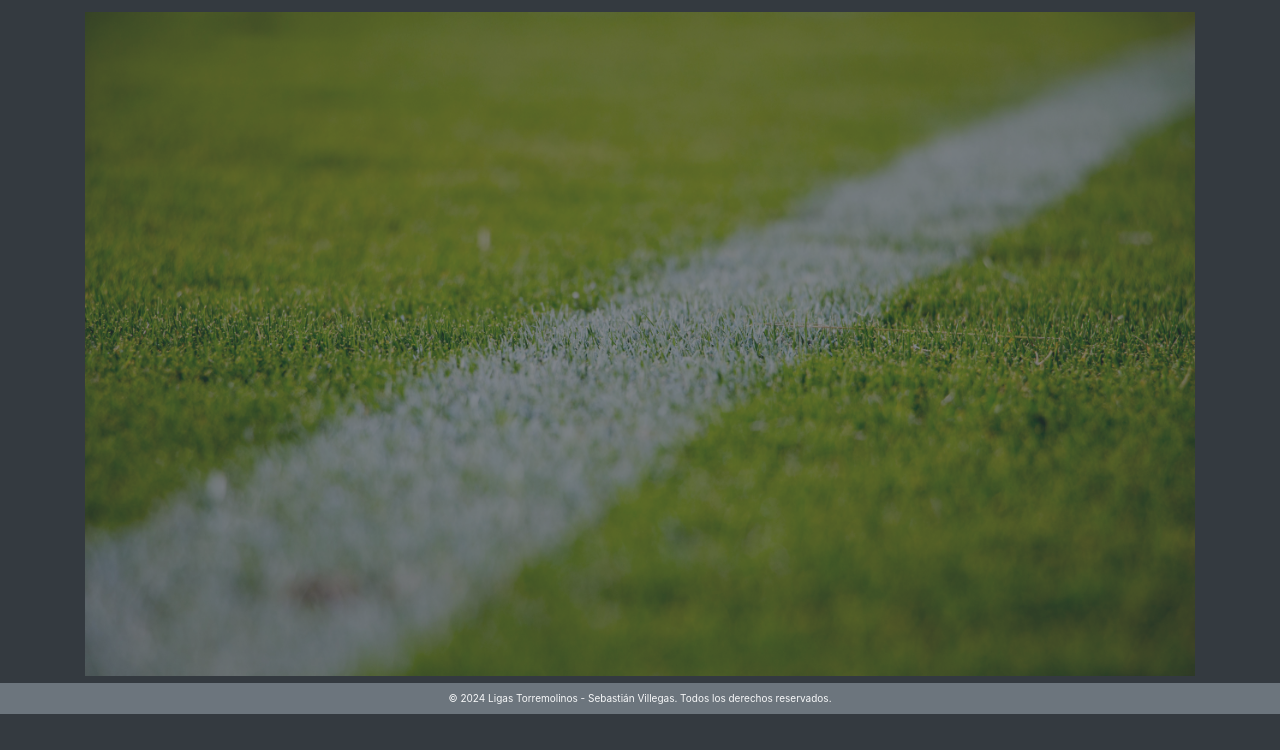
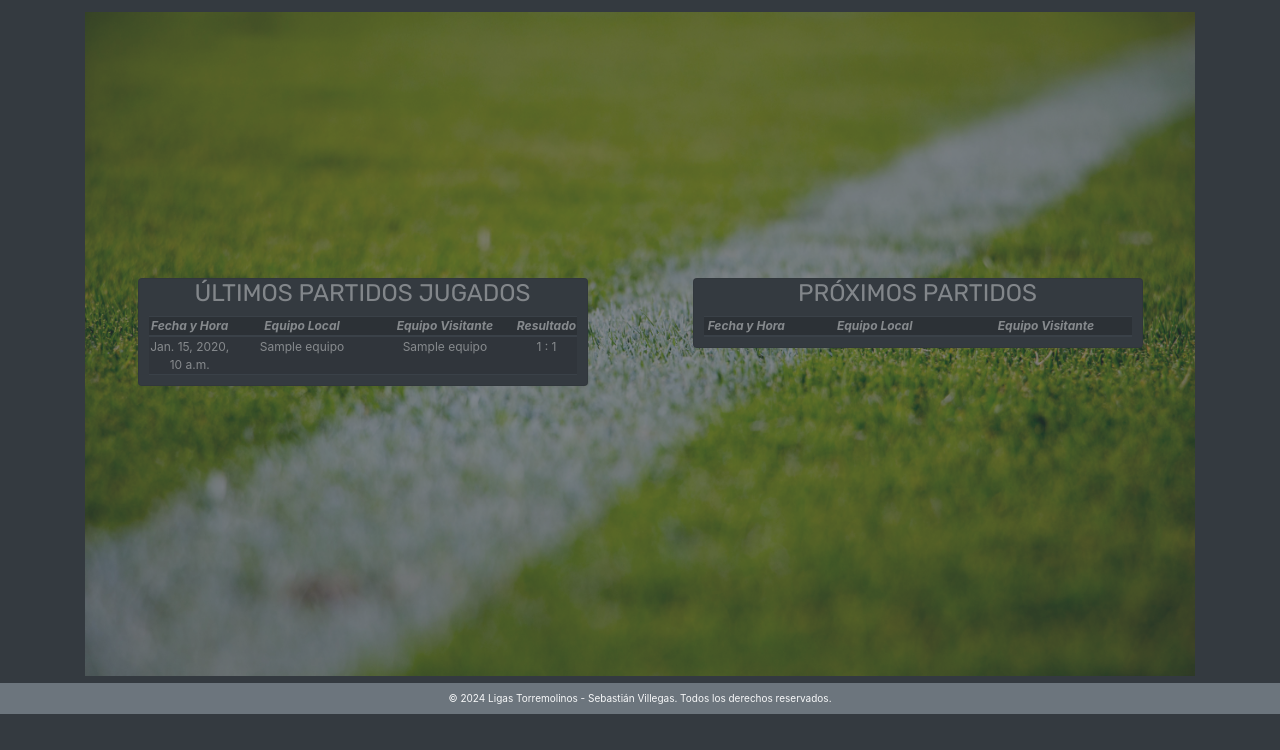
Before and after one commit to sebastianvillegas7/LigasTorremolinos, a Django app: page /home/ in a window 1280 px wide. Shown: the part 50-800 px from the top of the page. Run offline with Django 5.2, Linux system fonts and the light colour scheme; tables that the repository leaves empty hold one stand-in row (values such as "Sample post"); lists and menus that the app fills with data are empty; some libraries are stand-ins or nearby versions; some web fonts are replaced.

Commit message:
tablas home ok

```diff
--- a/appLigas/templates/home.html
+++ b/appLigas/templates/home.html
@@ -3,8 +3,73 @@
 {% block titulo %} Ligas Torremolinos {% endblock %}
 
 {% block contenido %}
-    <div id="home" class="background-image">
-        <!-- Contenido de tu página aquí -->
+    <div id="home" class="background-image d-flex align-items-center justify-content-center">
+        <div class="container">
+            <div class="row justify-content-center">
+                <div class="col-md-6">
+                    <div class="card bg-dark text-light mb-4">
+                        <h4 class="text-center" style="font-family: 'Rubik', sans-serif;
+                        font-optical-sizing: auto;
+                        font-weight: 400;
+                        font-style: normal;">ÚLTIMOS PARTIDOS JUGADOS</h4>
+                        <div class="card-body text-center">
+                            <div class="table-responsive">
+                                <table class="table table-striped table-dark text-light custom-table">
+                                    <thead>
+                                        <tr>
+                                            <th style="width: 20%;"><i>Fecha y Hora</i></th>
+                                            <th style="width: 35%;"><i>Equipo Local</i></th>
+                                            <th style="width: 35%;"><i>Equipo Visitante</i></th>
+                                            <th style="width: 10%;"><i>Resultado</i></th>
+                                        </tr>
+                                    </thead>
+                                    <tbody>
+                                        {% for partido in ultimos_partidos_jugados %}
+                                        <tr>
+                                            <td>{{ partido.fecha_hora }}</td>
+                                            <td>{{ partido.id_equipo_local.nombre }}</td>
+                                            <td>{{ partido.id_equipo_visitante.nombre }}</td>
+                                            <td>{{ partido.puntos_local }} : {{ partido.puntos_visitante }}</td>
+                                        </tr>
+                                        {% endfor %}
+                                    </tbody>
+                                </table>
+                            </div>
+                        </div>
+                    </div>
+                </div>
+                <div class="col-md-6">
+                    <div class="card bg-dark text-light mb-4">
+                        <h4 class="text-center" style="font-family: 'Rubik', sans-serif;
+                        font-optical-sizing: auto;
+                        font-weight: 400;
+                        font-style: normal;">PRÓXIMOS PARTIDOS</h4>
+                        <div class="card-body text-center">
+                            <div class="table-responsive">
+                                <table class="table table-striped table-dark text-light custom-table">
+                                    <thead>
+                                        <tr>
+                                            <th style="width: 20%;"><i>Fecha y Hora</i></th>
+                                            <th style="width: 40%;"><i>Equipo Local</i></th>
+                                            <th style="width: 40%;"><i>Equipo Visitante</i></th>
+                                        </tr>
+                                    </thead>
+                                    <tbody>
+                                        {% for partido in proximos_partidos %}
+                                        <tr>
+                                            <td>{{ partido.fecha_hora }}</td>
+                                            <td>{{ partido.id_equipo_local.nombre }}</td>
+                                            <td>{{ partido.id_equipo_visitante.nombre }}</td>
+                                        </tr>
+                                        {% endfor %}
+                                    </tbody>
+                                </table>
+                            </div>
+                        </div>
+                    </div>
+                </div>
+            </div>
+        </div>
     </div>
 
     <style>
@@ -16,5 +81,21 @@
             margin-bottom: 7px;
             opacity: 0.4;
         }
+        .custom-table {
+            padding: 0%;
+            margin: 0%;
+            font-size: 12px; /* Tamaño de fuente de la tabla */
+        }
+        .custom-table th, .custom-table td {
+            padding: 0.4px; /* Espaciado interno de las celdas */
+        }
+        .card {
+            width: 450px; /* Ancho deseado de las tarjetas */
+            margin: auto; /* Centrar las tarjetas vertical y horizontalmente */
+        }
+        .card-body {
+            margin-top: -10px;
+            padding: 10px; /* Espaciado interno del cuerpo de la tarjeta */
+        }
     </style>
 {% endblock %}
--- a/appLigas/views.py
+++ b/appLigas/views.py
@@ -1,20 +1,33 @@
 from django.shortcuts import render
 from django.views import generic
+from django.utils import timezone
 from . import models
-from . import forms
 from .forms import DeporteForm, EquipoForm, InstalacionForm, JugadorForm, PartidoForm
 
 class ListadoView(generic.ListView):
     model = models.Deporte
     template_name = "home.html"
 
-    def get_context_data(self, **kwargs): # no se usa
-        context = super().get_context_data(**kwargs) # no se usa
-        context['instalaciones'] = models.Instalacion.objects.all() # no se usa
-        context['equipos'] = models.Equipo.objects.all() # no se usa
-        context['jugadores'] = models.Jugador.objects.all() # no se usa
-        context['partidos'] = models.Partido.objects.all() # no se usa
+    def get_context_data(self, **kwargs):
+        ultimos_partidos_jugados = models.Partido.objects.filter(fecha_hora__lt=timezone.now()).order_by("-fecha_hora")[:5]
+        proximos_partidos = models.Partido.objects.filter(fecha_hora__gte=timezone.now()).order_by("fecha_hora")[:5]
+
+        context = super().get_context_data(**kwargs)
+        context["ultimos_partidos_jugados"] = ultimos_partidos_jugados
+        context["proximos_partidos"] = proximos_partidos
         return context
+
+# class ListadoView(generic.ListView):
+#     model = models.Deporte
+#     template_name = "home.html"
+
+#     def get_context_data(self, **kwargs): # no se usa
+#         context = super().get_context_data(**kwargs) # no se usa
+#         context['instalaciones'] = models.Instalacion.objects.all() # no se usa
+#         context['equipos'] = models.Equipo.objects.all() # no se usa
+#         context['jugadores'] = models.Jugador.objects.all() # no se usa
+#         context['partidos'] = models.Partido.objects.all() # no se usa
+#         return context
 
 # TODO: DEPORTES
 class ListadoDeportesView(generic.ListView):
```
